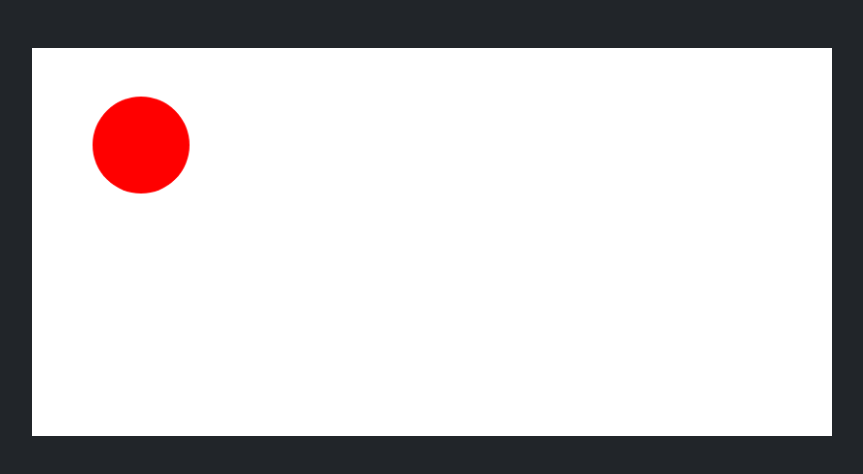
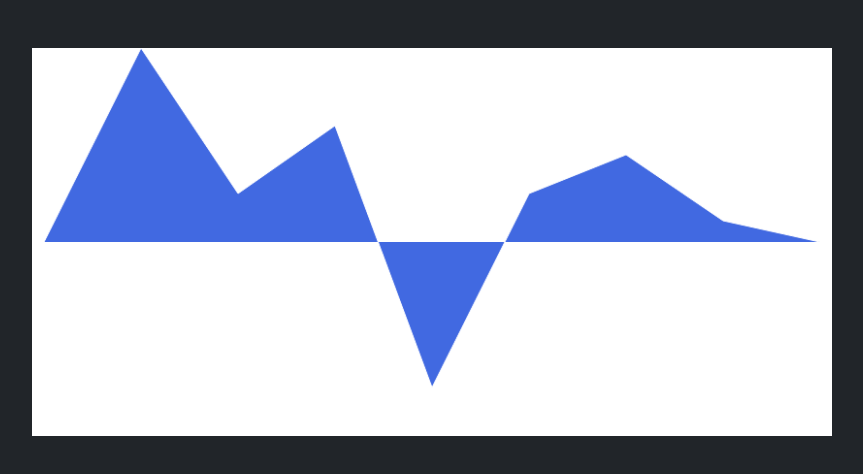
Before and after one commit to danielprinceD/CanvasJS, a website: page Vanilla JS/canvas.html in a window 1280 px wide. Shown: the whole page, without its empty margins (196-1059 px from the left). Drawn offline with nearby package versions, Linux system fonts and the light colour scheme.

Commit message:
feat:Data Visualization

```diff
--- a/Vanilla JS/canvas.html
+++ b/Vanilla JS/canvas.html
@@ -22,5 +22,5 @@
     </div>
   </body>
   <script src="/node_modules/bootstrap/dist/js/bootstrap.bundle.js"></script>
-  <script src="/js/createInteraction.js"></script>
+  <script src="/js/dataVisualization.js"></script>
 </html>
--- /dev/null
+++ b/Vanilla JS/js/dataVisualization.js
@@ -0,0 +1,19 @@
+const canvas = document.getElementById("canvas");
+const context = canvas.getContext("2d");
+const canvasHeight = canvas.height;
+const canvasWidth = canvas.width;
+
+const data = [200, 50, 120, -150, 50, 90, 22, 0];
+const distance = canvasWidth / data.length;
+
+context.beginPath();
+context.strokeStyle = "white";
+context.moveTo(0, data[0]);
+context.fillStyle = "royalblue";
+data.forEach((ele, ind) => {
+  const new_dist = distance * (ind + 1);
+  context.lineTo(new_dist, data[0] - ele);
+});
+
+context.fill();
+context.stroke();
```
